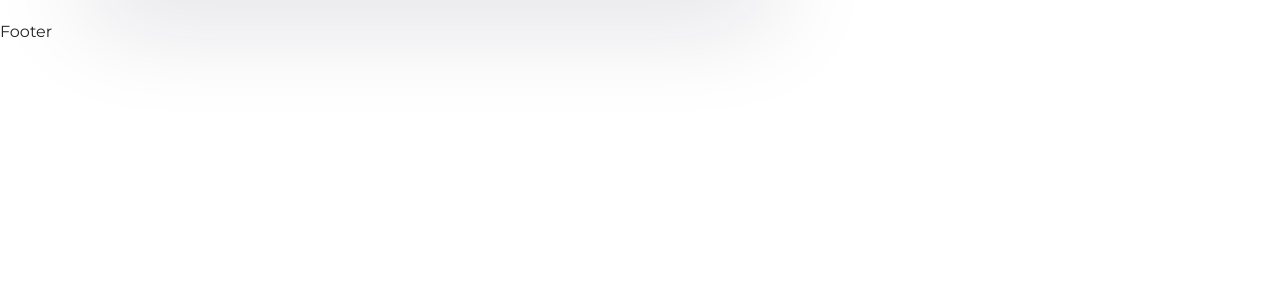
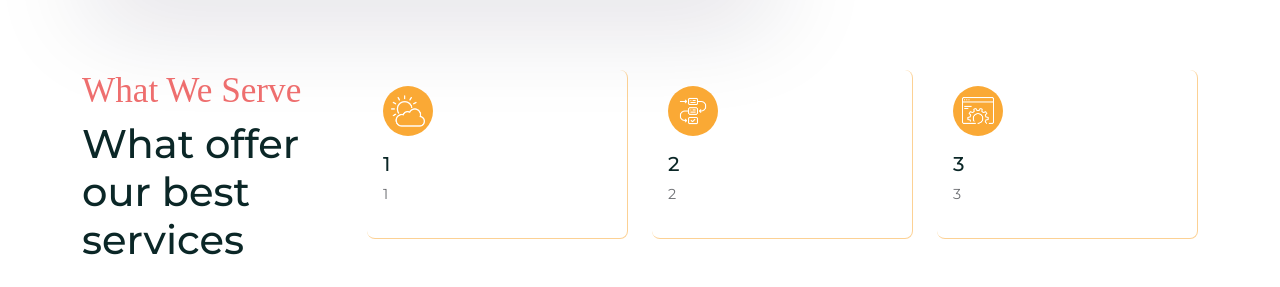
Before and after one commit to luthanhy/WebBooking_Travel_React_Mongo, a React (Create React App) app in the folder Web_Booking_Travel/tour-management/frontend/: page /home in a window 1280 px wide. Shown: the part 665-952 px from the top of the page. Before the commit the page ends 800 px from the top, so only its background shows below. Built offline with nearby package versions, Linux system fonts and the light colour scheme; the HTML template or start-up script is replaced by a standard one; a web font is replaced by a local one.

Commit message:
service in home page

```diff
--- a/Web_Booking_Travel/tour-management/frontend/src/pages/Home.jsx
+++ b/Web_Booking_Travel/tour-management/frontend/src/pages/Home.jsx
@@ -2,13 +2,13 @@ import React from 'react'
 import {Container,Row,Col} from 'reactstrap'
 import Subtitle from "../shared/Subtitle"
 import SearchBar from '../shared/SearchBar'
+import ServiceList from '../service/service_list'
 import "../styles/home.css"
 import heroImg from '../assets/images/hero-img01.jpg'
 import heroImg02 from '../assets/images/hero-img02.jpg'
 import heroVideo from '../assets/images/hero-video.mp4'
 import wordImg from "../assets/images/world.png"
-const Home = () => {
-  return <>
+const Home = () => <>
   {/* hero section start*/}
   <section>
     <Container>
@@ -16,7 +16,7 @@ const Home = () => {
         <Col lg='6'>
           <div className="hero__content">
             <div className="hero__subtitle d-flex align-items-center">
-                  <Subtitle subtitle={"Know Before You Go"}/>
+              <Subtitle subtitle={"Know Before You Go"} />
               <img src={wordImg} alt=''></img>
             </div>
             <h1>
@@ -30,25 +30,35 @@ const Home = () => {
         </Col>
         <Col lg='2'>
           <div className='Hero_img_box'>
-              <img src={heroImg} alt='' ></img>
+            <img src={heroImg} alt=''></img>
           </div>
         </Col>
         <Col lg='2'>
           <div className='Hero_img_box mt-4'>
-              <video src={heroVideo} alt=''  autoPlay loop muted playsInline></video>
+            <video src={heroVideo} alt='' autoPlay loop muted playsInline></video>
           </div>
         </Col>
         <Col lg='2'>
           <div className='Hero_img_box mt-5'>
-              <img src={heroImg02} alt='' ></img>
+            <img src={heroImg02} alt=''></img>
           </div>
         </Col>
-          <SearchBar/>
+        <SearchBar />
       </Row>
     </Container>
   </section>
-
+  {/* new hero section */}
+  <section>
+  <Container>
+    <Row>
+      <Col lg='3'>
+        <h5 className='service__subtitle'>What We Serve</h5>
+        <h2 className='service__title'> What offer our best services</h2>
+      </Col>
+      <ServiceList></ServiceList>
+    </Row>
+  </Container>
+  </section>
 </>
-}
 
 export default Home
--- /dev/null
+++ b/Web_Booking_Travel/tour-management/frontend/src/service/service_card.css
@@ -0,0 +1,37 @@
+.service__item{
+    padding: 1rem;
+    border-bottom: 1px solid #faa83586;
+    border-right: 1px solid #faa83586;
+    border-radius: 0.5rem;
+    -webkit-border-radius: 0.5rem;
+    -moz-border-radius: 0.5rem;
+    -ms-border-radius: 0.5rem;
+    -o-border-radius: 0.5rem;
+}
+.service__img{
+    width: 50px;
+    height: 50px;
+    display: flex;
+    align-items: center;
+    justify-content: center;
+    border-radius: 50px;
+    -webkit-border-radius: 50px;
+    -moz-border-radius: 50px;
+    -ms-border-radius: 50px;
+    -o-border-radius: 50px;
+    background-color: var(--secondary-color);
+    padding: 0.5rem;
+    margin-bottom: 1rem;
+    line-height: 50px;
+}
+.service__img img{
+    width: 100%;
+}
+.service__item h5{
+    font-size: 1.1 rem;
+    font-weight: 500;
+}
+.service__item p{
+    font-size: .9rem;
+    color: var(--text-color);
+}
--- /dev/null
+++ b/Web_Booking_Travel/tour-management/frontend/src/service/service_card.jsx
@@ -0,0 +1,16 @@
+import React from 'react'
+import './service_card.css'
+const service_card = ({item}) => {
+  const {imgUrl,title,desc} = item;
+    return (
+        <div className='service__item'>
+            <div className='service__img'>
+                <img src={imgUrl} alt=''></img>
+            </div>
+            <h5>{title}</h5>
+            <p>{desc}</p>
+        </div>
+  )
+}
+
+export default service_card
--- /dev/null
+++ b/Web_Booking_Travel/tour-management/frontend/src/service/service_list.jsx
@@ -0,0 +1,40 @@
+import React from 'react'
+
+import ServiceCard from '../service/service_card'
+import { Col } from 'reactstrap'
+
+import weatherImg from '../assets/images/weather.png'
+import guideImg from '../assets/images/guide.png'
+import customizationImg from '../assets/images/customization.png'
+
+const ServiceData =[
+    {
+        imgUrl: weatherImg,
+        title : 1,
+        desc : 1,
+    },
+    {
+        imgUrl: guideImg,
+        title : 2,
+        desc : 2,
+    },
+    {
+        imgUrl: customizationImg,
+        title : 3,
+        desc : 3,
+    }
+]
+const service_list = () => {
+
+  return (
+    <>
+    {ServiceData.map((item,index)=>(
+        <Col lg="3" key={index}>
+            <ServiceCard item={item}/>
+        </Col>
+    ))}
+    </>
+)
+}
+
+export default service_list
--- a/Web_Booking_Travel/tour-management/frontend/src/styles/home.css
+++ b/Web_Booking_Travel/tour-management/frontend/src/styles/home.css
@@ -38,3 +38,13 @@ hero__content p{
 .Hero_img_box{
     padding-top: 2rem;
 }
+.service__subtitle{
+    font-size: 2.2rem;
+    font-weight: 500;
+    color: #ee6e6e;
+    font-family: var(--subtitle-font-name);
+}
+.service__title{
+    font-size: 2.5rem;
+    font-weight: 500;
+}
```
Lines whose indentation alone changed are shown as unchanged.
